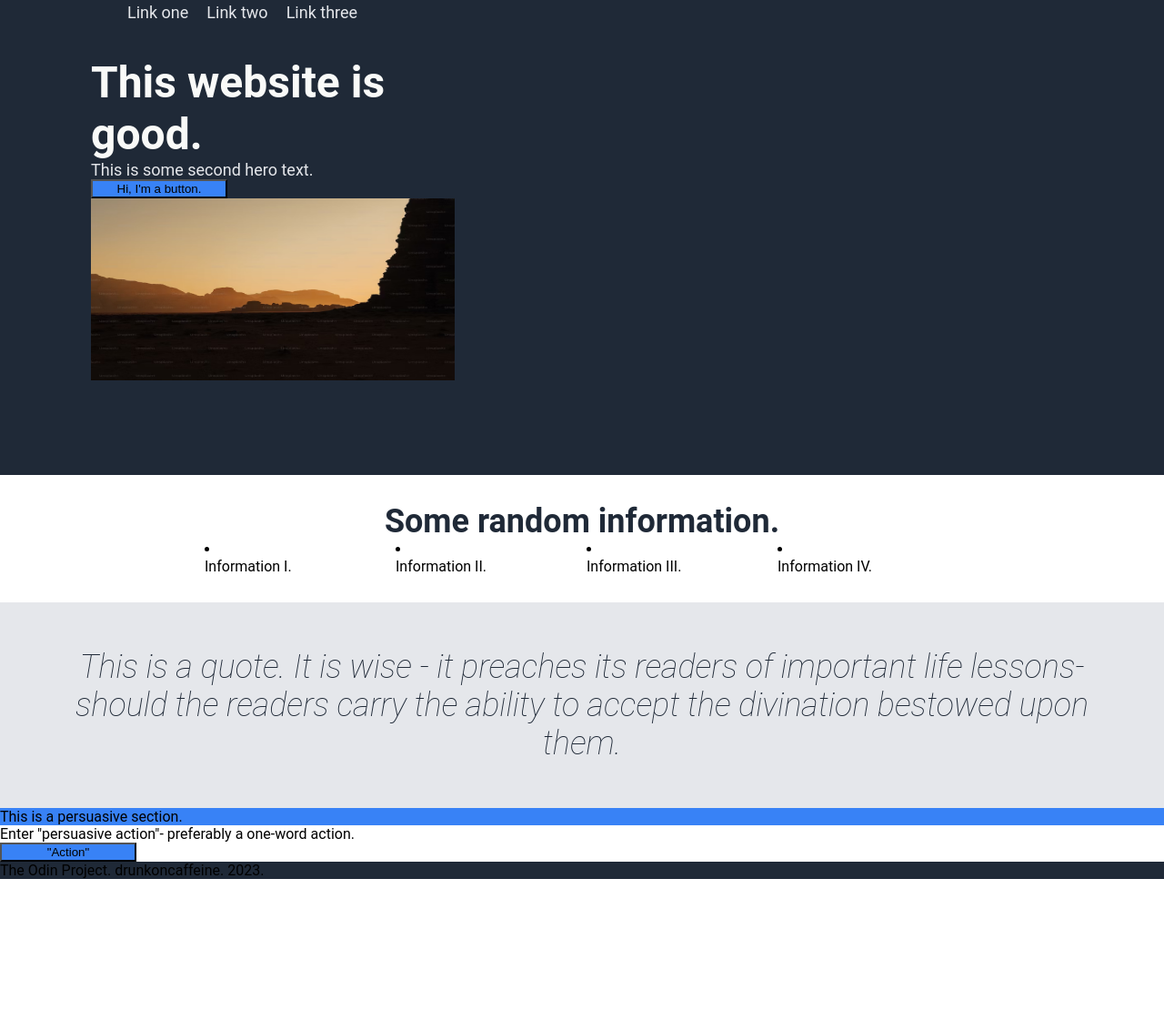
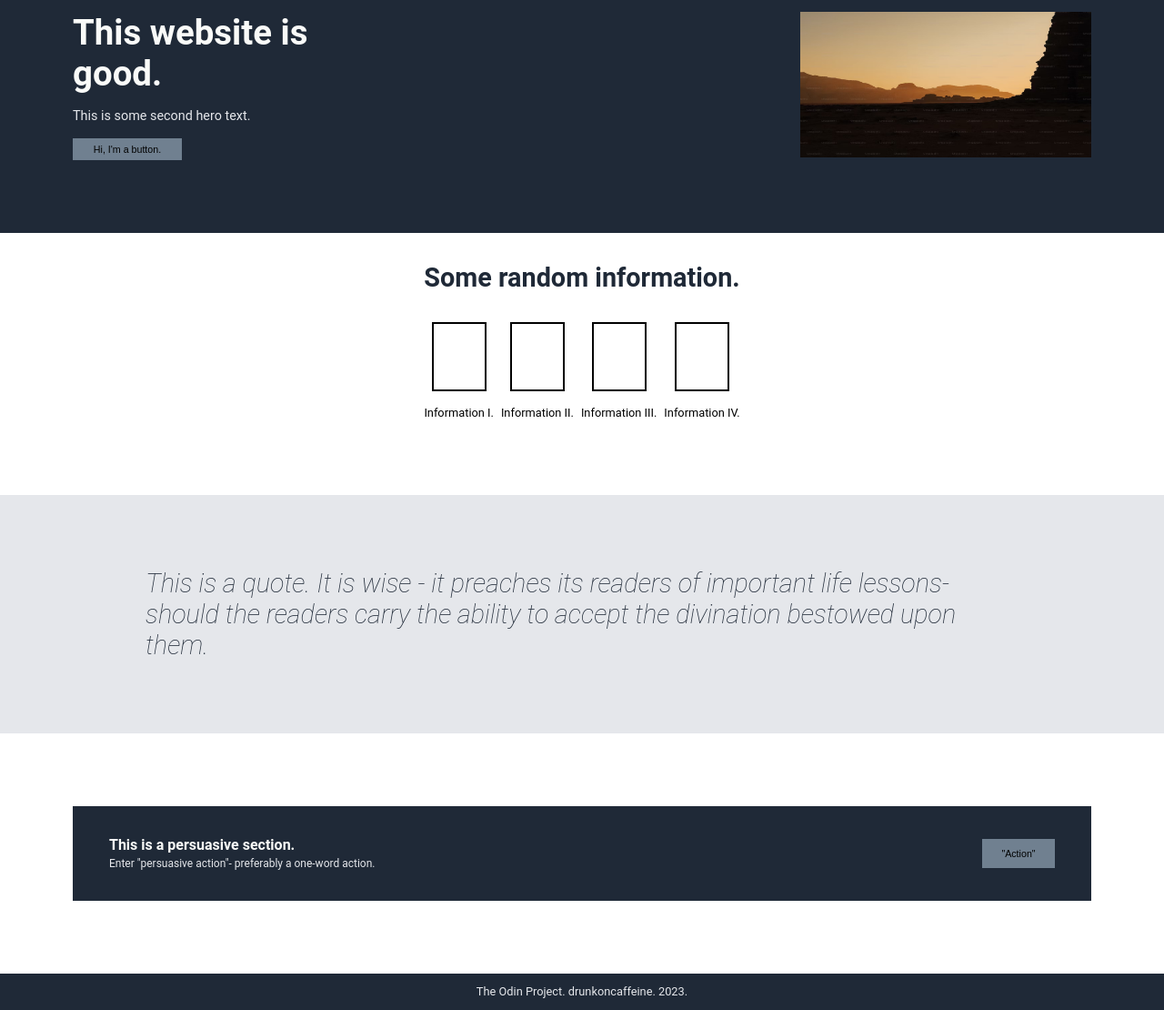
Before and after one commit to ValenValine/landing-page, a plain HTML site: page index.html in a window 1280 px wide. Shown: the part 73-1183 px from the top of the page at 91% size. Before the commit the page ends 1039 px from the top, so only its background shows below. Drawn offline with Linux system fonts and the light colour scheme.

Commit message:
add style.css

```diff
--- a/style.css
+++ b/style.css
@@ -1,3 +1,7 @@
+HTML{
+    zoom:80%
+}
+
 body{
     font-family: 'Roboto',sans-serif;
     display:flex;
@@ -7,30 +11,21 @@ body{
 
 }
 
-.header-1{
+.header{
+    background-color: #1F2937;
+    padding-top:30px;
+    padding-left:100px;
+    padding-right:100px;
+    padding-bottom:100px;
+    margin:0;
+    display:flex;
+    flex-direction: column;
+    gap: 20px;
+}
+
+.header-content{
     display:flex;
     justify-content: space-between;
-}
-
-.content-3{
-    font-style:italic;
-    font-weight: lighter;
-    font-size: 36px;
-    color:#1F2937;
-    background-color: #E5E7EB;
-    text-align: center;
-    padding:50px;
-}
-
-.information{
-    font-weight:bolder;
-    font-size:36px;
-    color:#1F2937;
-    text-align: center;
-}
-
-.content-4-text-1, button{
-    background-color:#3882F6
 }
 
 .logo{
@@ -39,8 +34,40 @@ body{
     margin:0;
 }
 
-.header{
-    background-color: #1F2937;
+ul{
+    list-style-type: none;
+    display:flex;
+    gap: 20px;
+    color:#E5E7EB
+}
+
+a{
+    text-decoration: none; color:#E5E7EB;
+}
+
+#image{
+    width:400px;
+    height:200px;
+}
+
+.content-1{
+    display:flex;
+    justify-content: space-between;
+}
+
+.content-1-text{
+    display:flex;
+    flex-direction: column;
+    gap:20px;
+    justify-content: space-between;
+}
+
+.hi{
+    background-color:slategrey;
+    width:150px;
+    vertical-align: bottom;
+    height: 30px;
+    border:none;
 }
 
 .hero{
@@ -57,68 +84,111 @@ body{
     color:#E5E7EB;
 }
 
-.footer{
-    background-color: #1F2937;
-}
 
-ul{
-    list-style-type: none;
+
+
+
+
+.content-2{
+    padding:30px;
+    height:300px;
     display:flex;
-    gap: 20px;
-    color:#E5E7EB
+    flex-direction: column;
+    gap:30px;
 
 }
 
-a{
-    text-decoration: none; color:#E5E7EB;
-}
-
-.header{
-    padding-top:30px;
-    padding-left:100px;
-    padding-right:100px;
-    padding-bottom:100px;
-    margin:0;
-    display:flex;
-    flex-direction: column;
-    gap: 20px;
-}
-
-#image{
-    width:400px;
-    height:200px;
-}
-
-.header-2{
-    display:flex;
-    gap:20px;
-
-}
-
-button{
-    width:150px;
-    vertical-align: bottom;
-}
-
-.header-2-content{
-    display:flex;
-    flex-direction: column;
-    gap:20px;
-    justify-content: space-between;
-}
-
-.content-2{
-    padding:30px;
+.information{
+    font-weight:bolder;
+    font-size:36px;
+    color:#1F2937;
+    text-align: center;
+    padding:10px;
 }
 
 .information-list{
     display:flex;
     justify-content: center;
     gap:10px;
-    padding-left:30px;
-    padding-right:30px;
 }
 
-.text{
-    width:200px;
+span{
+    padding:20px;
+    border:3px solid black;
+    height:50px;
+    width:30px;
 }
+
+
+li{
+    list-style-type: none;
+    display:flex;
+    flex-direction: column;
+    gap:20px;
+    justify-content: center;
+    align-items: center;
+}
+
+
+
+
+
+.content-3{
+    font-style:italic;
+    font-weight: lighter;
+    font-size: 36px;
+    color:#1F2937;
+    background-color: #E5E7EB;
+    padding:100px 200px;
+    display:flex;
+    align-items:center;
+    justify-content: center;
+}
+
+
+
+.content-4{
+    color:#F9FAF8;
+    background-color:#1F2937;
+    margin:100px;
+    display:flex;
+    padding:30px 50px;
+    height:70px;
+    justify-content: space-between;
+    align-items: center;
+}
+
+.content-4-text{
+    display:flex;
+    flex-direction:column;
+    gap:5px;
+}
+
+.content-4-text-1{
+    color:#F9FAF8;
+    font-weight: bold;
+    font-size:20px;
+}
+
+.content-4-text-2{
+    color:#E5E7EB;
+    font-size:15px;
+}
+
+.action{
+    background-color:slategrey;
+    border:none;
+    height:40px;
+    width:100px;
+}
+
+
+.footer{
+    height:50px;
+    color:#E5E7EB;
+    margin:0;
+    display:flex;
+    align-items:center;
+    justify-content: center;
+    background-color: #1F2937;
+}
```
